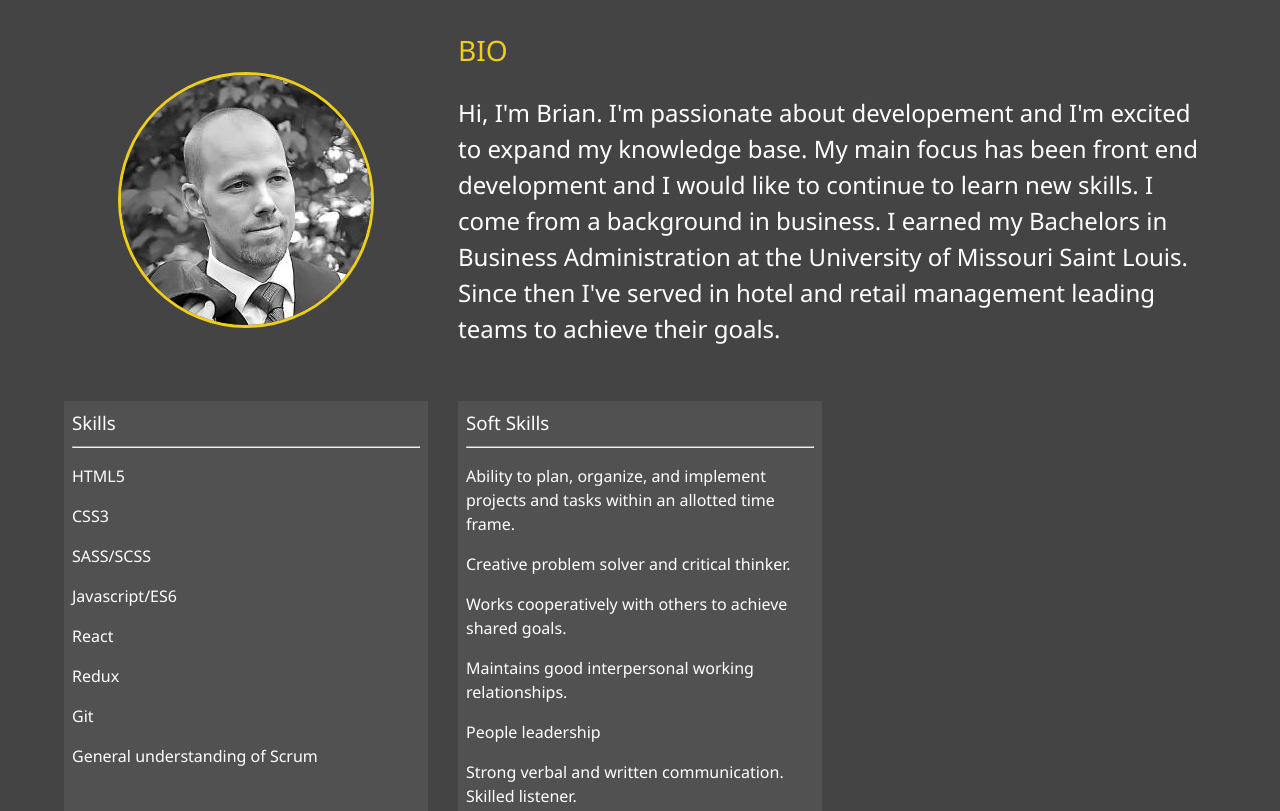
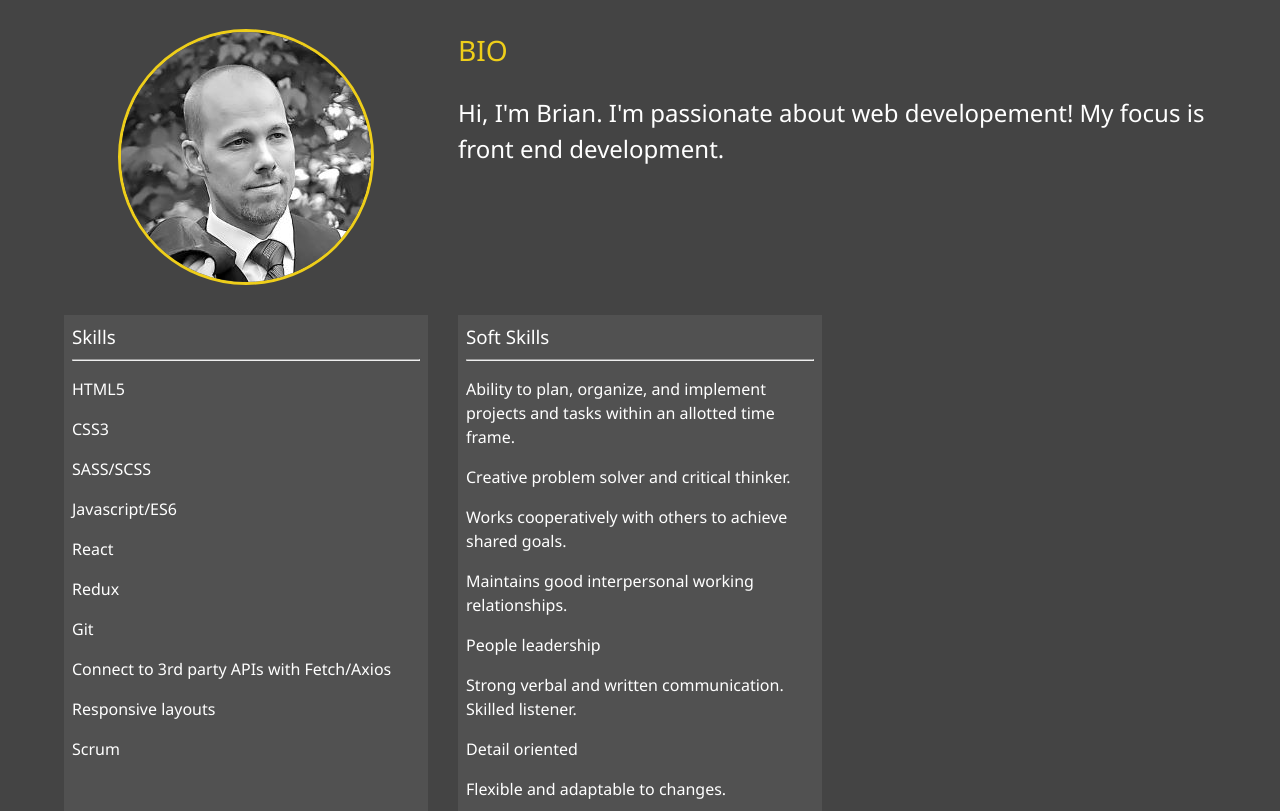
Before and after one commit to rbrianshutt/portfolio, a website: page portfolio/dist/about.html in a window 1280 px wide. Shown: the part 253-1064 px from the top of the page. Drawn offline with Linux system fonts and the light colour scheme.

Commit message:
updated about me

```diff
--- a/portfolio/dist/about.html
+++ b/portfolio/dist/about.html
@@ -56,12 +56,8 @@
 				<div class="bio">
 					<h3 class="text-secondary">BIO</h3>
 					<p>
-						Hi, I'm Brian. I'm passionate about developement and I'm excited to expand my
-						knowledge base. My main focus has been front end development and I would like
-						to continue to learn new skills. I come from a background in business. I
-						earned my Bachelors in Business Administration at the University of Missouri
-						Saint Louis. Since then I've served in hotel and retail management leading
-						teams to achieve their goals.
+						Hi, I'm Brian. I'm passionate about web developement! My focus is front end
+						development.
 					</p>
 				</div>
 
@@ -75,7 +71,9 @@
 					<p>React</p>
 					<p>Redux</p>
 					<p>Git</p>
-					<p>General understanding of Scrum</p>
+					<p>Connect to 3rd party APIs with Fetch/Axios</p>
+					<p>Responsive layouts</p>
+					<p>Scrum</p>
 				</div>
 
 				<div class="job job-2">
@@ -96,6 +94,7 @@
 					<p>Demonstrates cultural sensitivity in a diverse workforce.</p>
 					<p>Able to work independently, with minimal to no supervision.</p>
 				</div>
+
 			</div>
 		</main>
 
```
Also changed, not shown: portfolio/dist/contact.html (+1 -0 lines).
